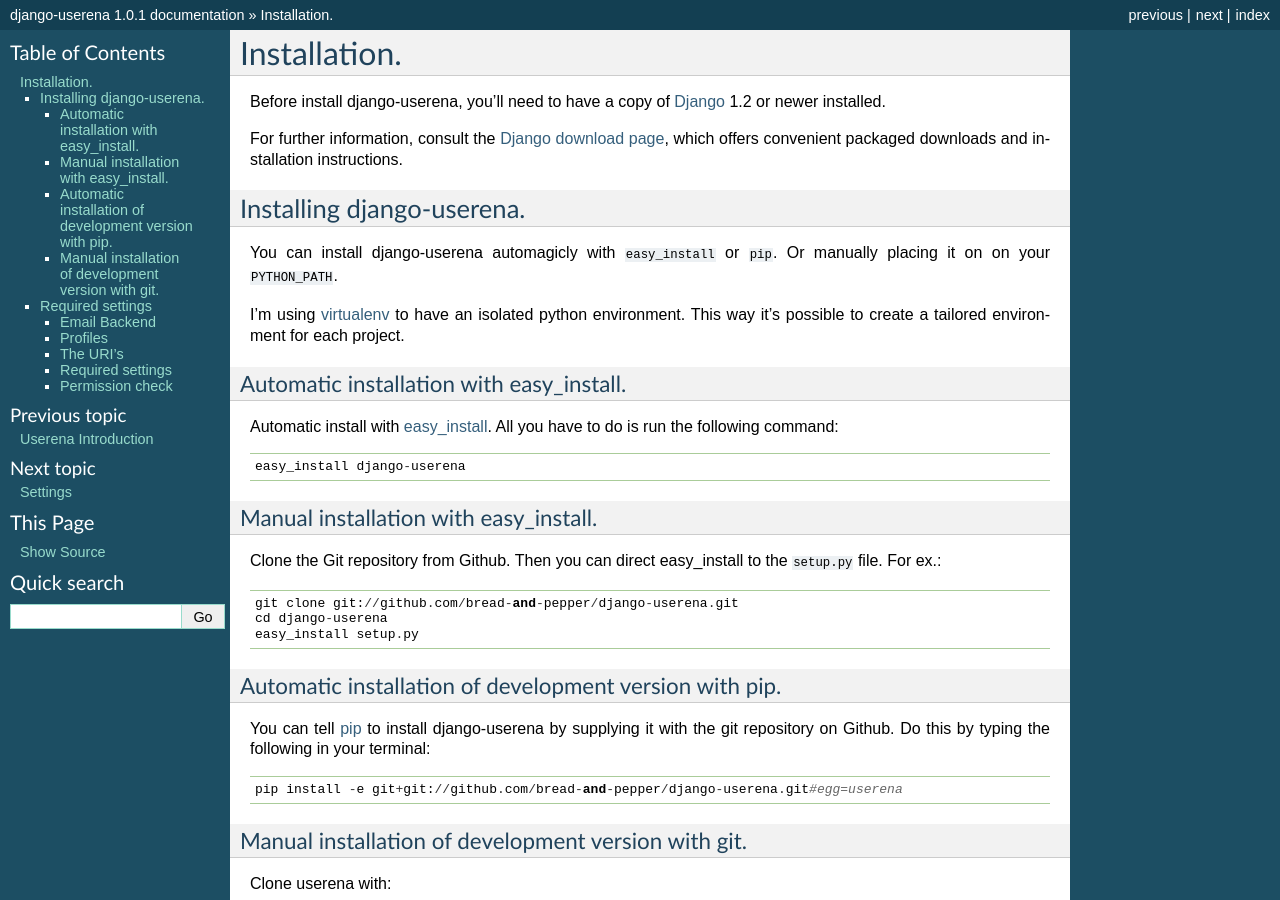
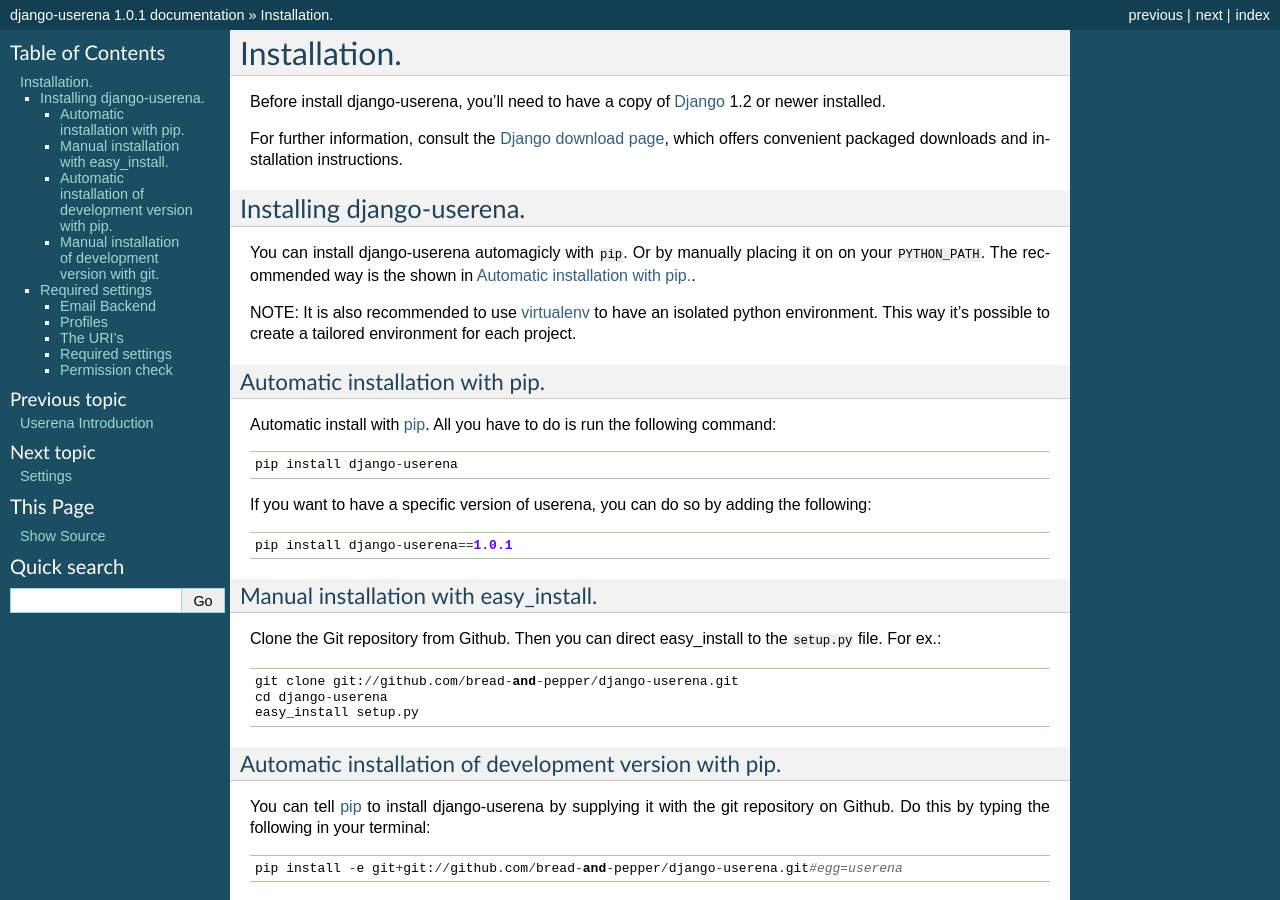
Before and after one commit to napster0125/django-ena-for-user, a Sphinx documentation site: the page built from docs/installation.rst, in a window 1280 px wide and 900 px high. Built offline with Sphinx 7.4.7, drawn with Linux system fonts in a browser that asks for light colours.

Commit message:
Updated documentation to use PIP.

```diff
--- a/docs/installation.rst
+++ b/docs/installation.rst
@@ -13,21 +13,30 @@
 Installing django-userena.
 --------------------------
 
-You can install django-userena automagicly with ``easy_install`` or ``pip``. Or
-manually placing it on on your ``PYTHON_PATH``.
+You can install django-userena automagicly with ``pip``. Or by manually
+placing it on on your ``PYTHON_PATH``. The recommended way is the shown in
+:ref:`pip-install`.
 
-I'm using `virtualenv <http://pypi.python.org/pypi/virtualenv>`_ to have an
-isolated python environment. This way it's possible to create a tailored
-environment for each project.
+NOTE: It is also recommended to use
+`virtualenv <http://pypi.python.org/pypi/virtualenv>`_ to have an isolated
+python environment. This way it's possible to create a tailored environment
+for each project.
 
-Automatic installation with easy_install.
-~~~~~~~~~~~~~~~~~~~~~~~~~~~~~~~~~~~~~~~~~
+.. _pip-install:
 
-Automatic install with `easy_install
-<http://peak.telecommunity.com/DevCenter/EasyInstall>`_. All you have to do is
+Automatic installation with pip.
+~~~~~~~~~~~~~~~~~~~~~~~~~~~~~~~~
+
+Automatic install with `pip
+<http://www.pip-installer.org/en/latest/index.html>`_. All you have to do is
 run the following command::
 
-    easy_install django-userena
+    pip install django-userena
+
+If you want to have a specific version of userena, you can do so by adding the
+following::
+
+    pip install django-userena==1.0.1
 
 Manual installation with easy_install.
 ~~~~~~~~~~~~~~~~~~~~~~~~~~~~~~~~~~~~~~
```
